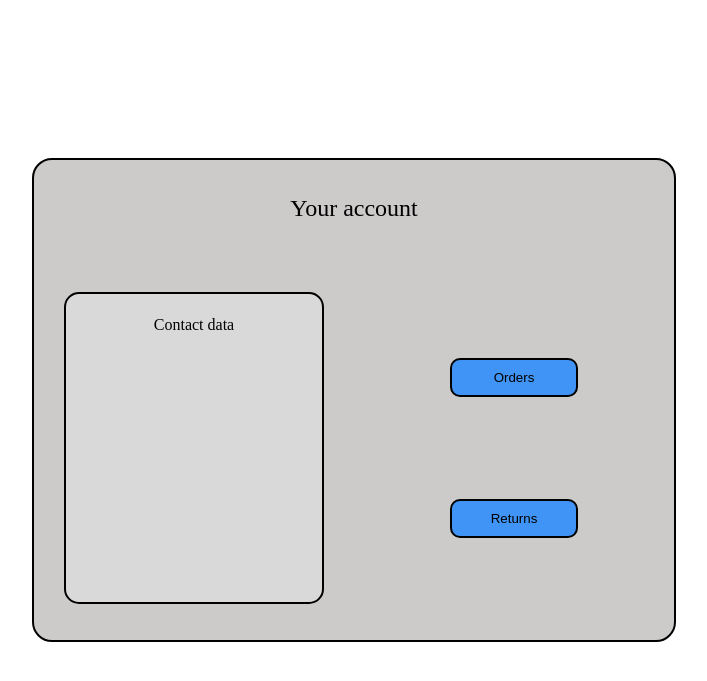
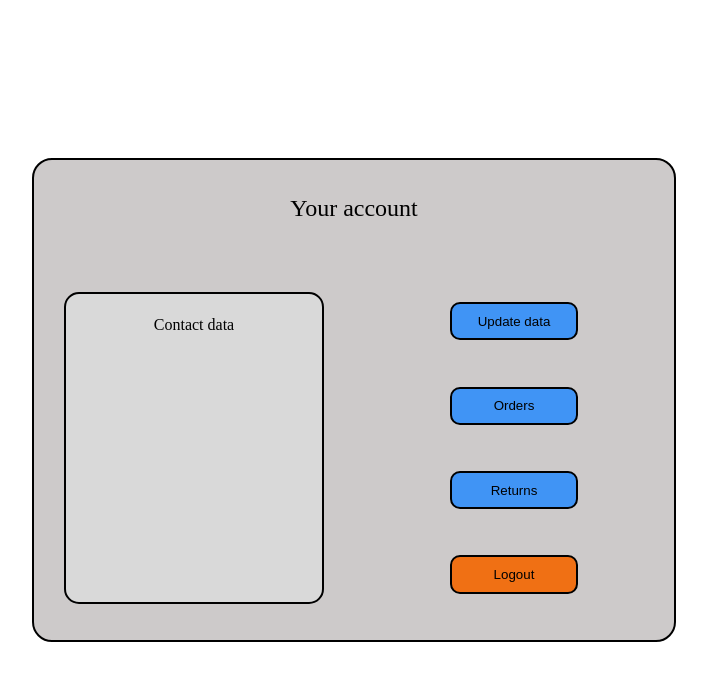
Before and after one commit to gszp1/PartsShopProject, a PHP site: page /resources/php/userAccountPage.php in a window 1280 px wide. Shown: the top 681 px of the page, without its empty margins (286-993 px from the left). Run offline with PHP 8.4, Linux system fonts and the light colour scheme; a user stored in the database is signed in.

Commit message:
Added Update data button and Logout button

```diff
--- a/resources/php/userAccountPage.php
+++ b/resources/php/userAccountPage.php
@@ -29,8 +29,10 @@
                     </div>
                 </div>
                 <div id="buttonsWrapperUAP">
+                    <button class="buttonUAP" id="updateDataUAP" style="background-color: #4094F5;">Update data</button>
                     <button class="buttonUAP" id="ordersButtonUAP" style="background-color: #4094F5;">Orders</button>
                     <button class="buttonUAP" id="returnsButtonUAP" style="background-color: #4094F5;">Returns</button>
+                    <button class="buttonUAP" id="logoutButtonUAP" style="background-color: #F07014;">Logout</button>
                 </div>
             </div>
         </div>
```
